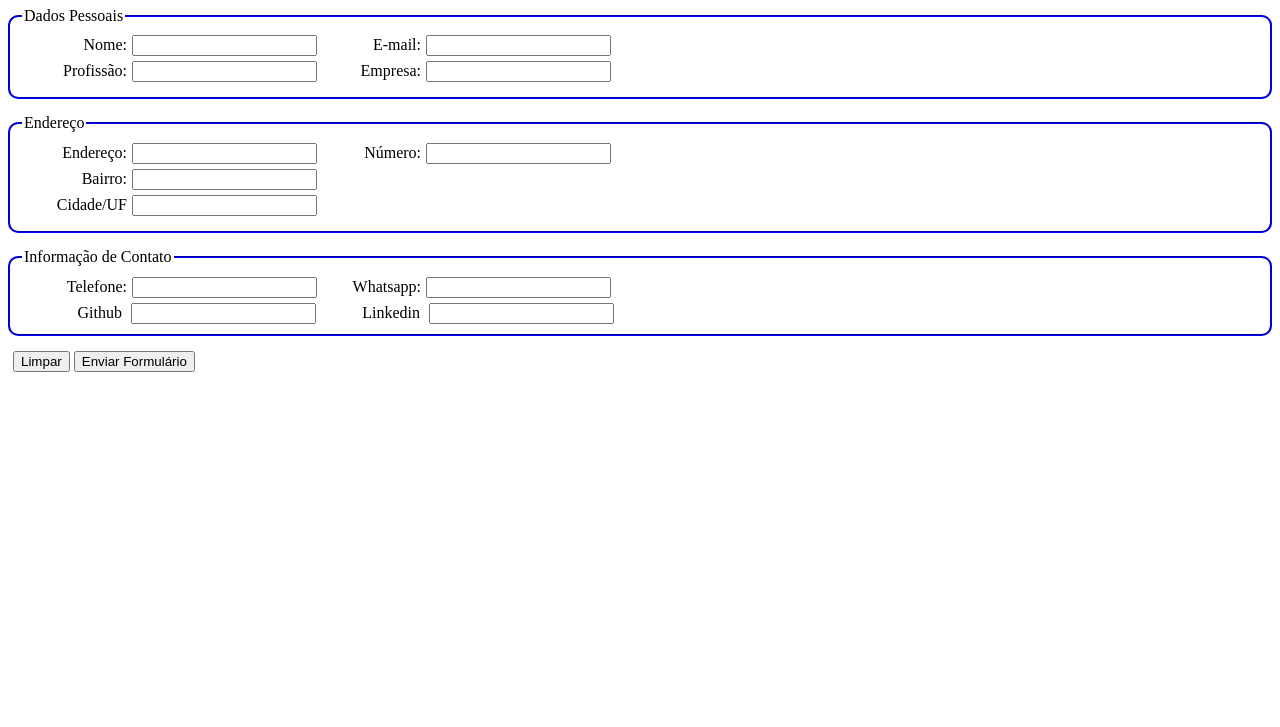
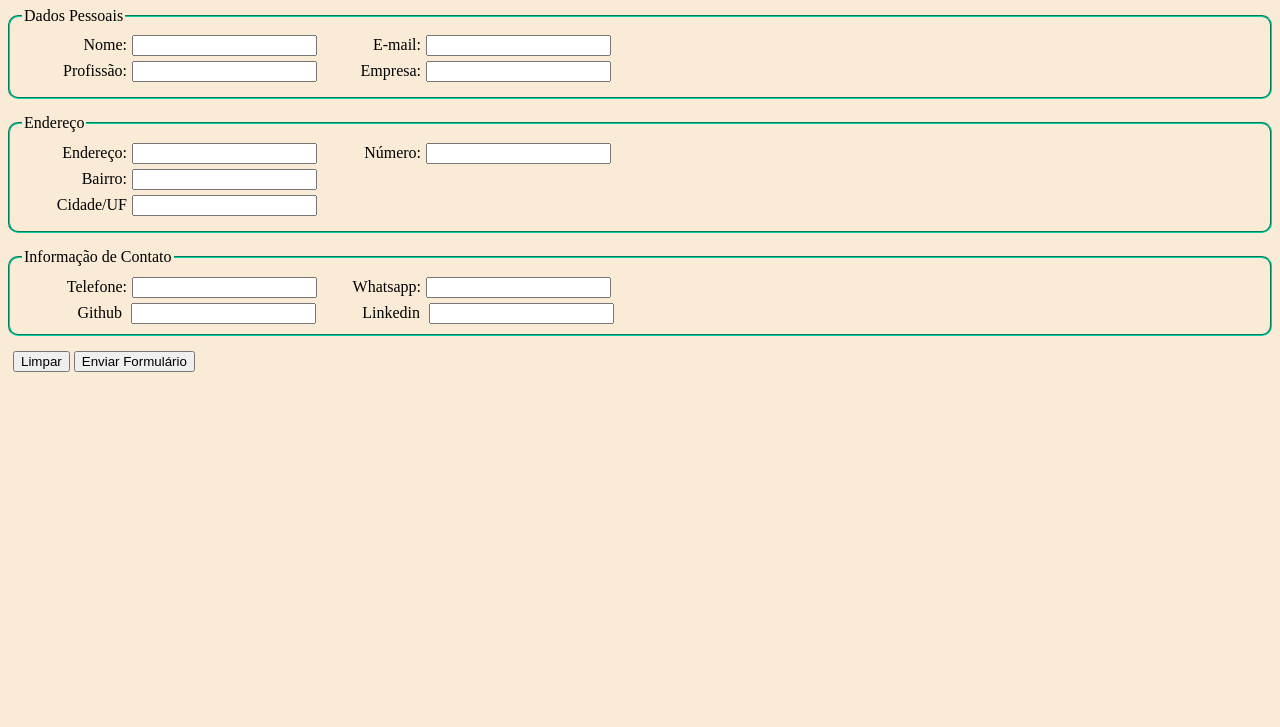
Before and after one commit to elayneolima/bootcamp-front-end-do-zero, a plain HTML site: page fieldset.html in a window 1280 px wide. Shown: the part 73-800 px from the top of the page. Drawn offline with Linux system fonts and the light colour scheme.

Commit message:
ajustando commit

```diff
--- a/fieldset.html
+++ b/fieldset.html
@@ -5,6 +5,11 @@
     <meta name="viewport" content="width=device-width, initial-scale=1.0">
     <title>Fieldset</title>
     <style>
+
+        body{
+            background-color: antiquewhite ;
+        }
+
         .row {
             margin: 5px;
         }
@@ -18,8 +23,10 @@
         fieldset{
             margin: 15px 0;
             border-radius: 10px;
-            border-color: blue;
+            border-color: rgb(10, 207, 158);
         }
+
+
     </style>
 </head>
 <body>
```
Also changed, not shown: html5changes.html (+4 -0 lines).
